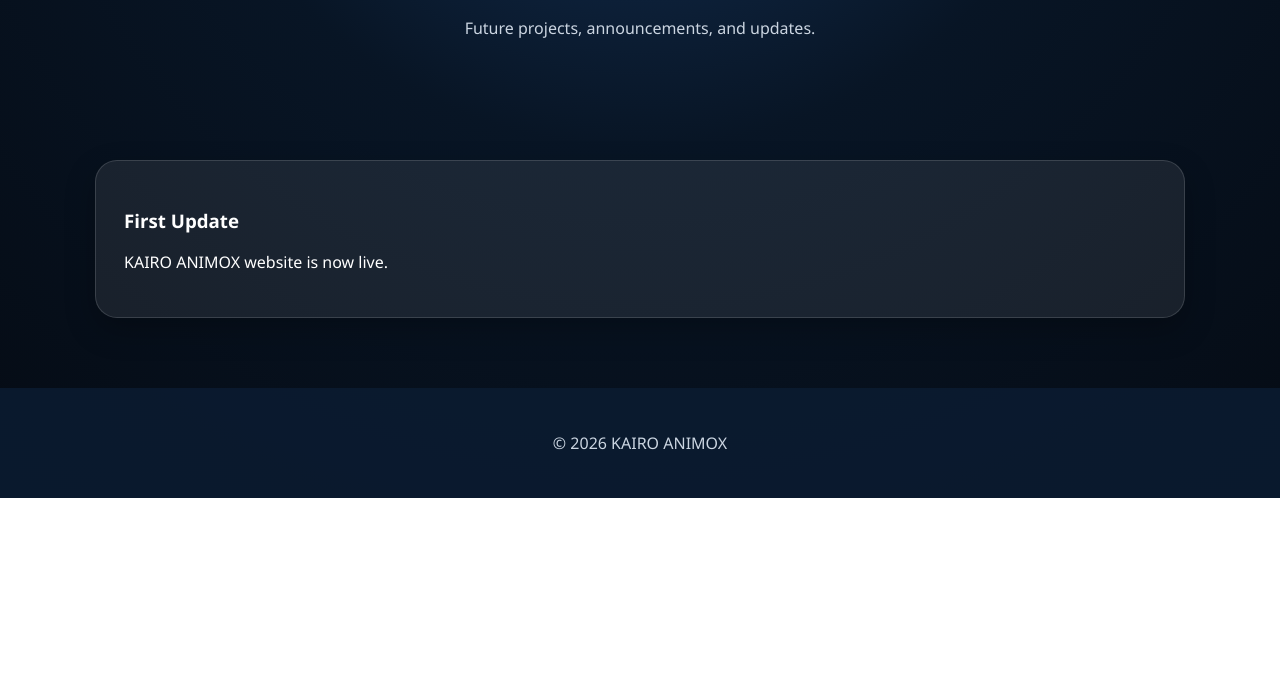
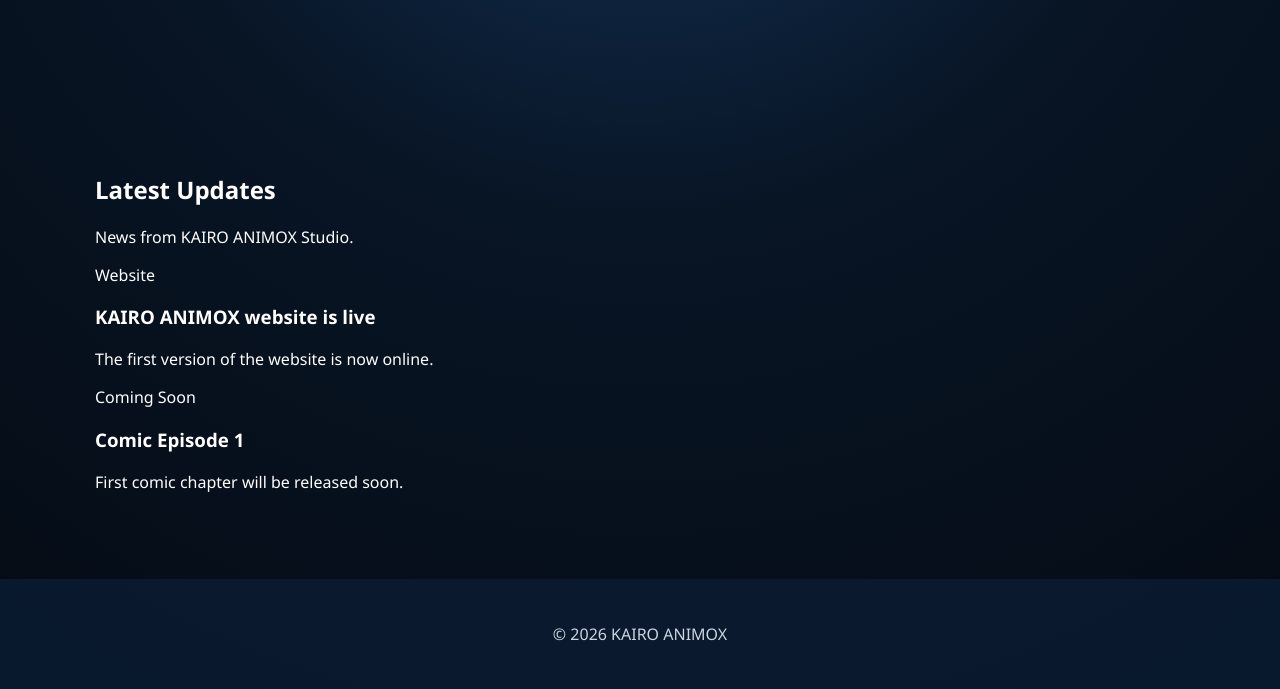
Before and after one commit to KairoAnimoxStudio/kairo-animox-studio, a plain HTML site: page news.html in a window 1280 px wide. Shown: the part 319-1008 px from the top of the page. Before the commit the page ends 817 px from the top, so only its background shows below. Drawn offline with Linux system fonts and the light colour scheme.

Commit message:
Update news.html

```diff
--- a/news.html
+++ b/news.html
@@ -22,15 +22,30 @@
 </nav>
 </header>
 
-<section class="page-title">
+<section class="page-hero news-hero">
+  <p class="eyebrow">PROJECT UPDATES</p>
   <h2>News</h2>
-  <p>Future projects, announcements, and updates.</p>
+  <p>Updates about comics, animations, games, and future releases.</p>
 </section>
 
-<section>
-  <div class="card">
-    <h3>First Update</h3>
-    <p>KAIRO ANIMOX website is now live.</p>
+<section class="content-section">
+  <div class="section-head">
+    <h2>Latest Updates</h2>
+    <p>News from KAIRO ANIMOX Studio.</p>
+  </div>
+
+  <div class="news-list">
+    <article class="news-card">
+      <span class="badge">Website</span>
+      <h3>KAIRO ANIMOX website is live</h3>
+      <p>The first version of the website is now online.</p>
+    </article>
+
+    <article class="news-card">
+      <span class="badge">Coming Soon</span>
+      <h3>Comic Episode 1</h3>
+      <p>First comic chapter will be released soon.</p>
+    </article>
   </div>
 </section>
 
```
